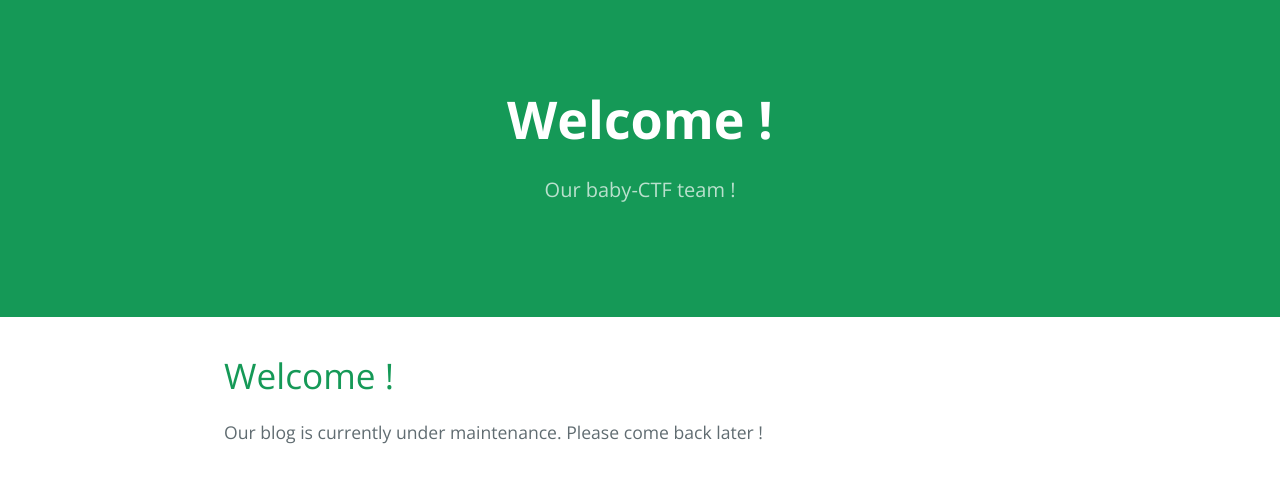
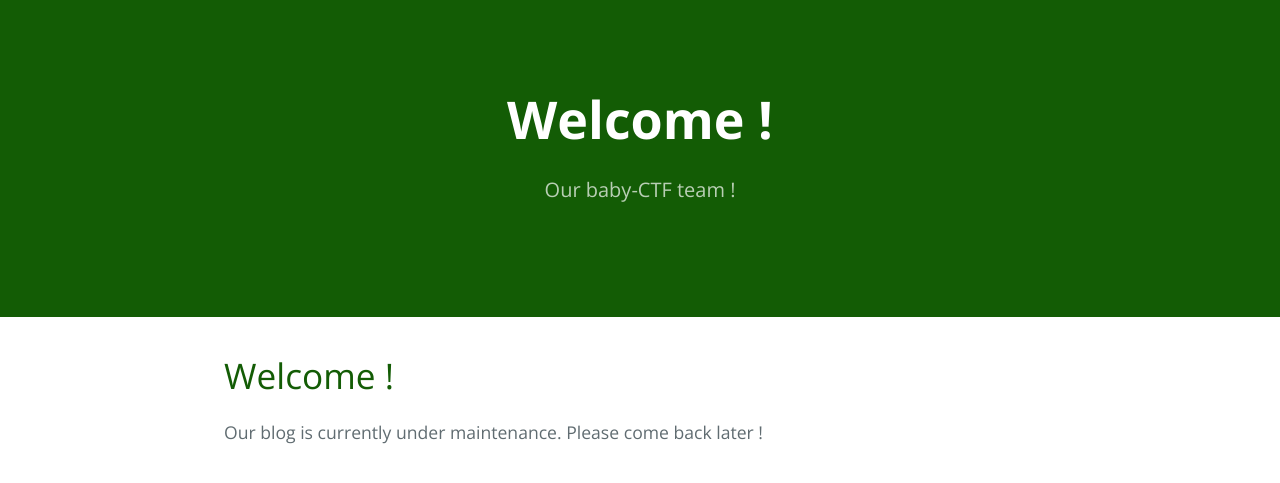
Before and after one commit to backsidectf/backsidectf.github.io, a Jekyll site: the page built from index.md, in a window 1280 px wide. Shown: the top 483 px of the page. Built offline with Jekyll 4.4.1, drawn with Linux system fonts in a browser that asks for light colours; our own code applies the rules of GitHub Pages for plain Markdown files.

Commit message:
Update variables.scss

```diff
--- a/_sass/variables.scss
+++ b/_sass/variables.scss
@@ -4,11 +4,11 @@ $medium-breakpoint: 42em !default;
 
 // Headers
 $header-heading-color: #fff !default;
-$header-bg-color: #159957 !default;
+$header-bg-color: #135c05 !default;
 $header-bg-color-secondary: #155799 !default;
 
 // Text
-$section-headings-color: #159957 !default;
+$section-headings-color: #135c05 !default;
 $body-text-color: #606c71 !default;
 $body-link-color: #1e6bb8 !default;
 $blockquote-text-color: #819198 !default;
```
